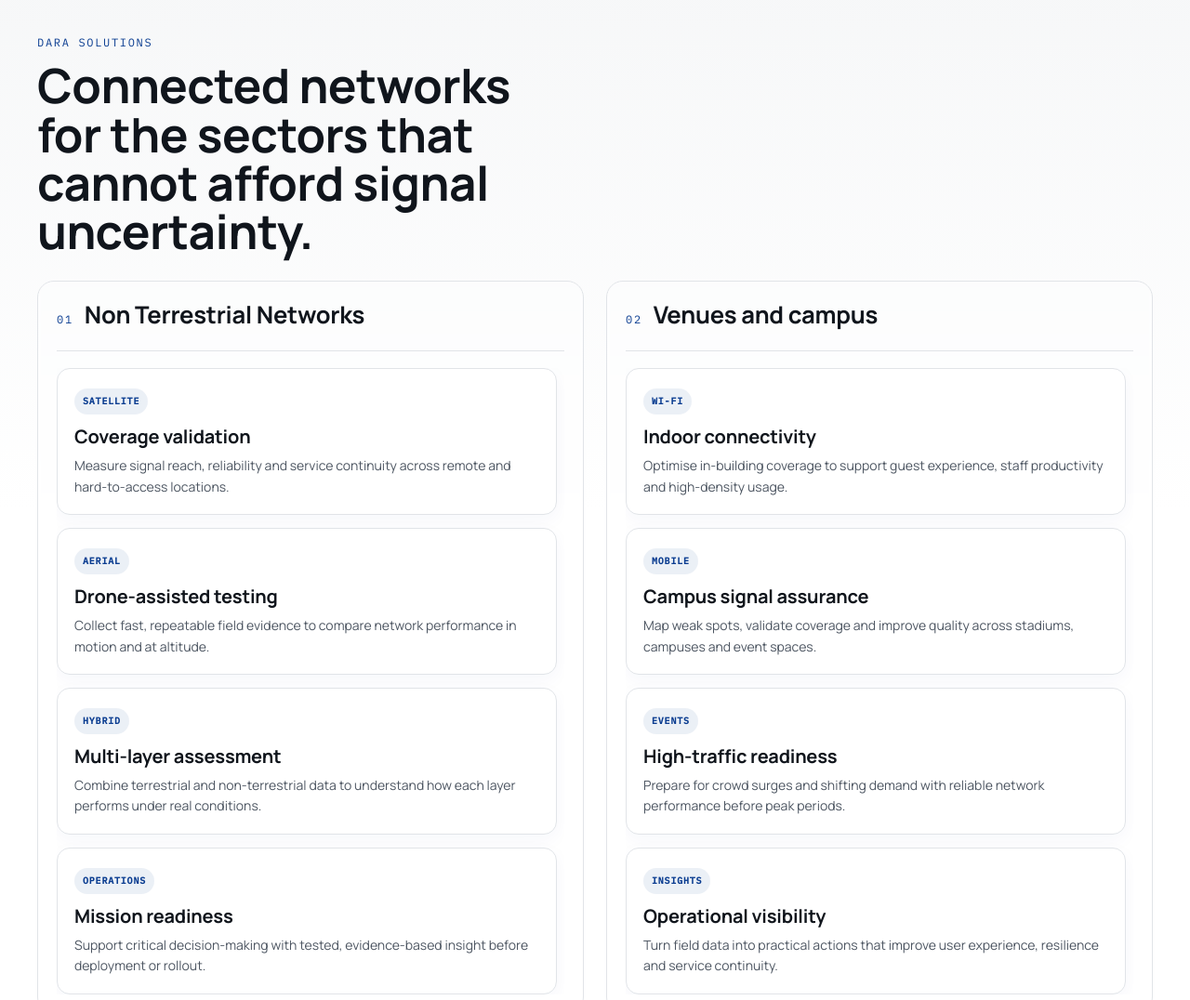
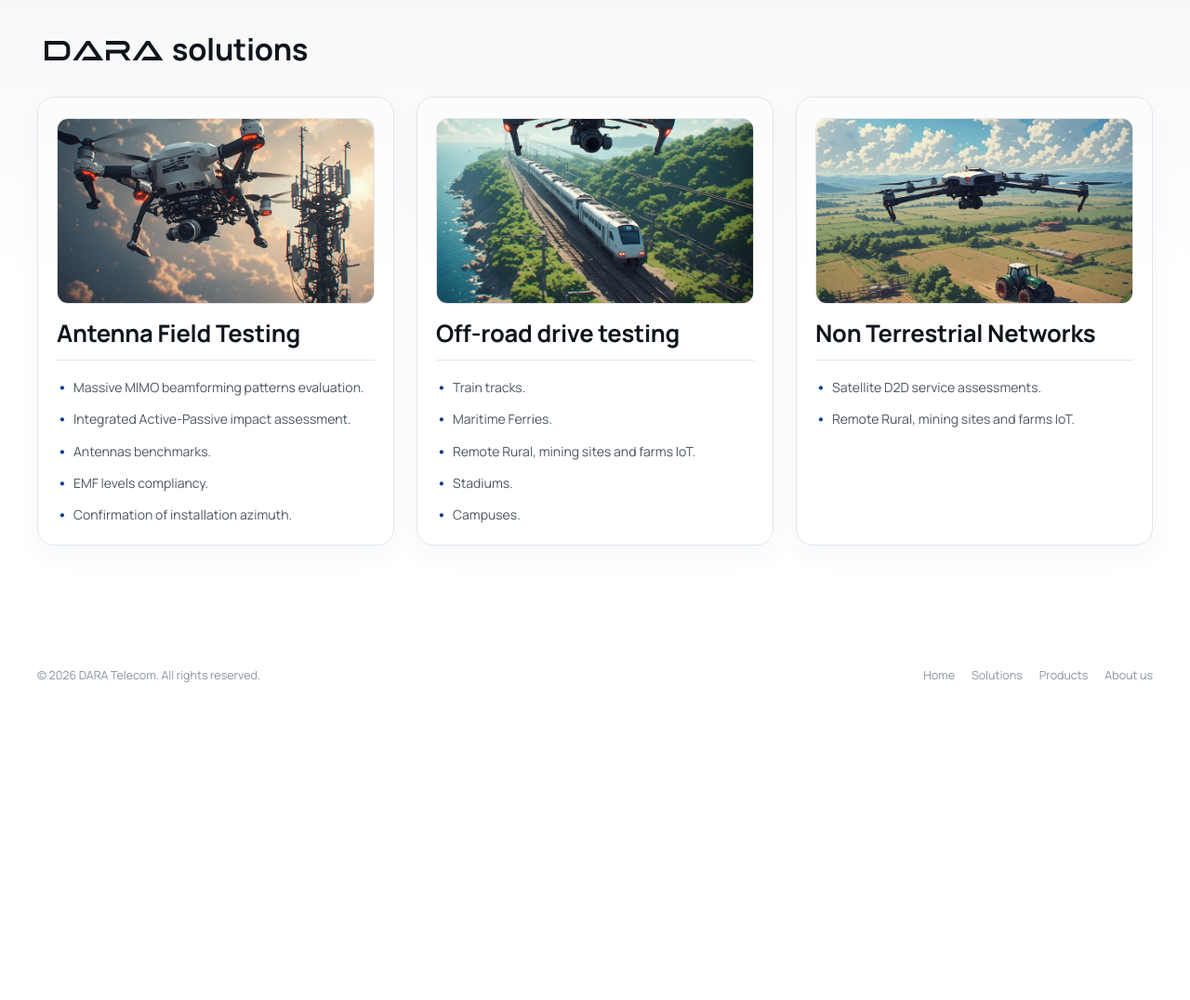
Before and after one commit to DARA-Development/dara-website, a website: page solutions.html in a window 1280 px wide. Shown: the part 180-1256 px from the top of the page at 93% size. After the commit the page ends 939 px from the top, so only its background shows below. Drawn offline with Linux system fonts and the light colour scheme.

Commit message:
Sulutions Page V1

```diff
--- a/solutions.html
+++ b/solutions.html
@@ -61,82 +61,47 @@
 <main>
   <section class="solutions-landing">
     <div class="wrap">
-      <div class="solutions-intro">
-        <p class="eyebrow">DARA solutions</p>
-        <h1>Connected networks for the sectors that cannot afford signal uncertainty.</h1>
+      <div class="solutions-header">
+        <h1><span class="solutions-brand-name">Dara</span> <span class="solutions-title-text">solutions</span></h1>
       </div>
 
-      <div class="solutions-panels">
-        <article class="scroll-section">
-          <div class="section-header">
-            <p class="eyebrow">01</p>
-            <h2>Non Terrestrial Networks</h2>
-          </div>
-          <div class="scroll-panel">
-            <div class="panel-item">
-              <span class="item-tag">Satellite</span>
-              <h3>Coverage validation</h3>
-              <p>Measure signal reach, reliability and service continuity across remote and hard-to-access locations.</p>
-            </div>
-            <div class="panel-item">
-              <span class="item-tag">Aerial</span>
-              <h3>Drone-assisted testing</h3>
-              <p>Collect fast, repeatable field evidence to compare network performance in motion and at altitude.</p>
-            </div>
-            <div class="panel-item">
-              <span class="item-tag">Hybrid</span>
-              <h3>Multi-layer assessment</h3>
-              <p>Combine terrestrial and non-terrestrial data to understand how each layer performs under real conditions.</p>
-            </div>
-            <div class="panel-item">
-              <span class="item-tag">Operations</span>
-              <h3>Mission readiness</h3>
-              <p>Support critical decision-making with tested, evidence-based insight before deployment or rollout.</p>
-            </div>
-          </div>
+      <div class="solutions-grid">
+        <article class="solutions-card">
+          <img class="solutions-photo" src="images/solutions-1.jpeg" alt="Antenna field testing" loading="lazy">
+          <h2>Antenna Field Testing</h2>
+          <ul>
+            <li>Massive MIMO beamforming patterns evaluation.</li>
+            <li>Integrated Active-Passive impact assessment.</li>
+            <li>Antennas benchmarks.</li>
+            <li>EMF levels compliancy.</li>
+            <li>Confirmation of installation azimuth.</li>
+          </ul>
         </article>
 
-        <article class="scroll-section">
-          <div class="section-header">
-            <p class="eyebrow">02</p>
-            <h2>Venues and campus</h2>
-          </div>
-          <div class="scroll-panel">
-            <div class="panel-item">
-              <span class="item-tag">Wi-Fi</span>
-              <h3>Indoor connectivity</h3>
-              <p>Optimise in-building coverage to support guest experience, staff productivity and high-density usage.</p>
-            </div>
-            <div class="panel-item">
-              <span class="item-tag">Mobile</span>
-              <h3>Campus signal assurance</h3>
-              <p>Map weak spots, validate coverage and improve quality across stadiums, campuses and event spaces.</p>
-            </div>
-            <div class="panel-item">
-              <span class="item-tag">Events</span>
-              <h3>High-traffic readiness</h3>
-              <p>Prepare for crowd surges and shifting demand with reliable network performance before peak periods.</p>
-            </div>
-            <div class="panel-item">
-              <span class="item-tag">Insights</span>
-              <h3>Operational visibility</h3>
-              <p>Turn field data into practical actions that improve user experience, resilience and service continuity.</p>
-            </div>
-          </div>
+        <article class="solutions-card">
+          <img class="solutions-photo" src="images/solutions-2.jpeg" alt="Off-road drive testing" loading="lazy">
+          <h2>Off-road drive testing</h2>
+          <ul>
+            <li>Train tracks.</li>
+            <li>Maritime Ferries.</li>
+            <li>Remote Rural, mining sites and farms IoT.</li>
+            <li>Stadiums.</li>
+            <li>Campuses.</li>
+          </ul>
+        </article>
+
+        <article class="solutions-card">
+          <img class="solutions-photo" src="images/solutions-3.jpeg" alt="Non-terrestrial network testing" loading="lazy">
+          <h2>Non Terrestrial Networks</h2>
+          <ul>
+            <li>Satellite D2D service assessments.</li>
+            <li>Remote Rural, mining sites and farms IoT.</li>
+          </ul>
         </article>
       </div>
     </div>
   </section>
 
-  <section class="cta-band" id="contact">
-    <div class="wrap">
-      <div>
-        <h2>Start with your network challenge</h2>
-        <p>Tell us what you need to measure, understand or improve.</p>
-      </div>
-      <button class="btn" data-modal="demo">Contact DARA Telecom</button>
-    </div>
-  </section>
 </main>
 
 <footer class="site-footer">
--- a/style.css
+++ b/style.css
@@ -19,6 +19,13 @@
 	:root[data-theme="dark"] {
 		--bg: #000000; --surface: #161C24; --surface-strong: #1D242E; --ink: #F1F3F5;
 		--ink-soft: #A9B1BC; --ink-faint: #6C7684; --line: #262E39; --brand: #5C9DFF; --brand-deep: #8FBBFF; --accent: #FF6B78;
+	}
+	@font-face {
+		font-family: 'Bartomes';
+		src: url('fonts/Bartomes.ttf') format('truetype');
+		font-weight: 400;
+		font-style: normal;
+		font-display: swap;
 	}
 	* { box-sizing: border-box; }
 	html, body { margin: 0; padding: 0; }
@@ -240,7 +247,7 @@
 		padding: 72px 0 44px;
 		background: linear-gradient(180deg, var(--surface), var(--bg) 50%);
 	}
-	.solutions-intro {
+	.solutions-header {
 		margin-bottom: 28px;
 	}
 	.eyebrow {
@@ -251,90 +258,83 @@
 		text-transform: uppercase;
 		color: var(--brand);
 	}
-	.solutions-intro h1 {
-		max-width: 16ch;
-		font-size: clamp(36px, 4vw, 62px);
+	.solutions-header h1 {
+		margin: 0;
+		padding-left: 6pt;
+		font-size: clamp(23.04px, 2.56vw, 39.68px);
 		line-height: 1.02;
 	}
-	.solutions-panels {
+	.solutions-brand-name {
+		font-family: 'Bartomes', 'Manrope', sans-serif;
+	}
+	.solutions-title-text {
+		font-family: 'Manrope', sans-serif;
+	}
+	.solutions-grid {
 		display: grid;
-		grid-template-columns: repeat(2, minmax(0, 1fr));
+		grid-template-columns: repeat(3, minmax(0, 1fr));
 		gap: 24px;
+		align-items: stretch;
 	}
-	.scroll-section {
+	.solutions-card {
 		display: flex;
 		flex-direction: column;
-		min-height: 520px;
 		padding: 22px 20px 20px;
 		border: 1px solid var(--line);
 		border-radius: 18px;
 		background: rgba(255,255,255,0.4);
 		backdrop-filter: blur(2px);
+		box-shadow: 0 12px 28px rgba(11, 61, 145, 0.04);
+		transition: transform 0.2s ease, box-shadow 0.2s ease;
 	}
-	:root[data-theme="dark"] .scroll-section {
+	.solutions-card:hover {
+		transform: scale(1.1);
+		box-shadow: 0 18px 34px rgba(11, 61, 145, 0.08);
+	}
+	:root[data-theme="dark"] .solutions-card {
 		background: rgba(15,19,24,0.7);
 	}
-	.section-header {
-		display: flex;
-		align-items: baseline;
-		gap: 12px;
+	.solutions-photo {
+		display: block;
+		width: 100%;
+		height: 200px;
+		object-fit: cover;
+		border-radius: 12px;
 		margin-bottom: 18px;
+		border: 1px solid var(--line);
+		background: var(--surface);
+	}
+	.solutions-card h2 {
+		margin: 0 0 18px;
 		padding-bottom: 14px;
 		border-bottom: 1px solid var(--line);
-	}
-	.section-header h2 {
-		font-size: clamp(24px, 2vw, 34px);
+		font-size: clamp(24px, 2vw, 30px);
 		line-height: 1.1;
 	}
-	.scroll-panel {
-		overflow-y: auto;
+	.solutions-card ul {
 		display: flex;
+		flex: 1;
 		flex-direction: column;
-		gap: 14px;
-		padding-right: 8px;
-		height: 100%;
-		min-height: 0;
+		gap: 12px;
+		margin: 0;
+		padding: 0;
+		list-style: none;
 	}
-	.scroll-panel::-webkit-scrollbar {
-		width: 8px;
-	}
-	.scroll-panel::-webkit-scrollbar-track {
-		background: transparent;
-	}
-	.scroll-panel::-webkit-scrollbar-thumb {
-		background: rgba(11,61,145,0.28);
-		border-radius: 999px;
-	}
-	.panel-item {
-		padding: 20px 18px 18px;
-		border: 1px solid var(--line);
-		border-radius: 14px;
-		background: var(--bg);
-		box-shadow: 0 6px 20px rgba(11, 61, 145, 0.04);
-	}
-	.item-tag {
-		display: inline-flex;
-		padding: 6px 9px;
-		margin-bottom: 12px;
-		border-radius: 999px;
-		background: rgba(11, 61, 145, 0.08);
-		color: var(--brand);
-		font-family: 'IBM Plex Mono', monospace;
-		font-size: 10px;
-		letter-spacing: 0.08em;
-		text-transform: uppercase;
-		font-weight: 700;
-	}
-	.panel-item h3 {
-		margin-bottom: 8px;
-		font-size: 20px;
-		line-height: 1.2;
-	}
-	.panel-item p {
-		margin: 0;
+	.solutions-card li {
+		position: relative;
+		padding-left: 18px;
 		font-size: 14px;
 		line-height: 1.6;
 		color: var(--ink-soft);
+	}
+	.solutions-card li::before {
+		content: "•";
+		position: absolute;
+		left: 0;
+		color: var(--brand);
+		font-size: 18px;
+		line-height: 1;
+		transform: translateY(1px);
 	}
 	.cta-band { background: var(--brand); color: #fff; padding: 56px 0; }
 	.cta-band .wrap { display: flex; align-items: center; justify-content: space-between; gap: 24px; flex-wrap: wrap; }
@@ -420,6 +420,7 @@
 		.hero .hero-offerings { display: block; }
 		.offer-grid { width: 100%; grid-template-columns: 1fr; gap: 20px; }
 		.offer-card { padding: 28px; }
+		.solutions-grid { grid-template-columns: 1fr; }
 		.story.reverse .wrap { direction: ltr; }
 		.hero h1 { font-size: 32px; }
 		.hero-offerings h1 { font-size: 40px; }
```
Also changed, not shown: fonts/Bartomes.ttf (added), images/solutions-1.jpeg (added), images/solutions-2.jpeg (added), images/solutions-3.jpeg (added).
